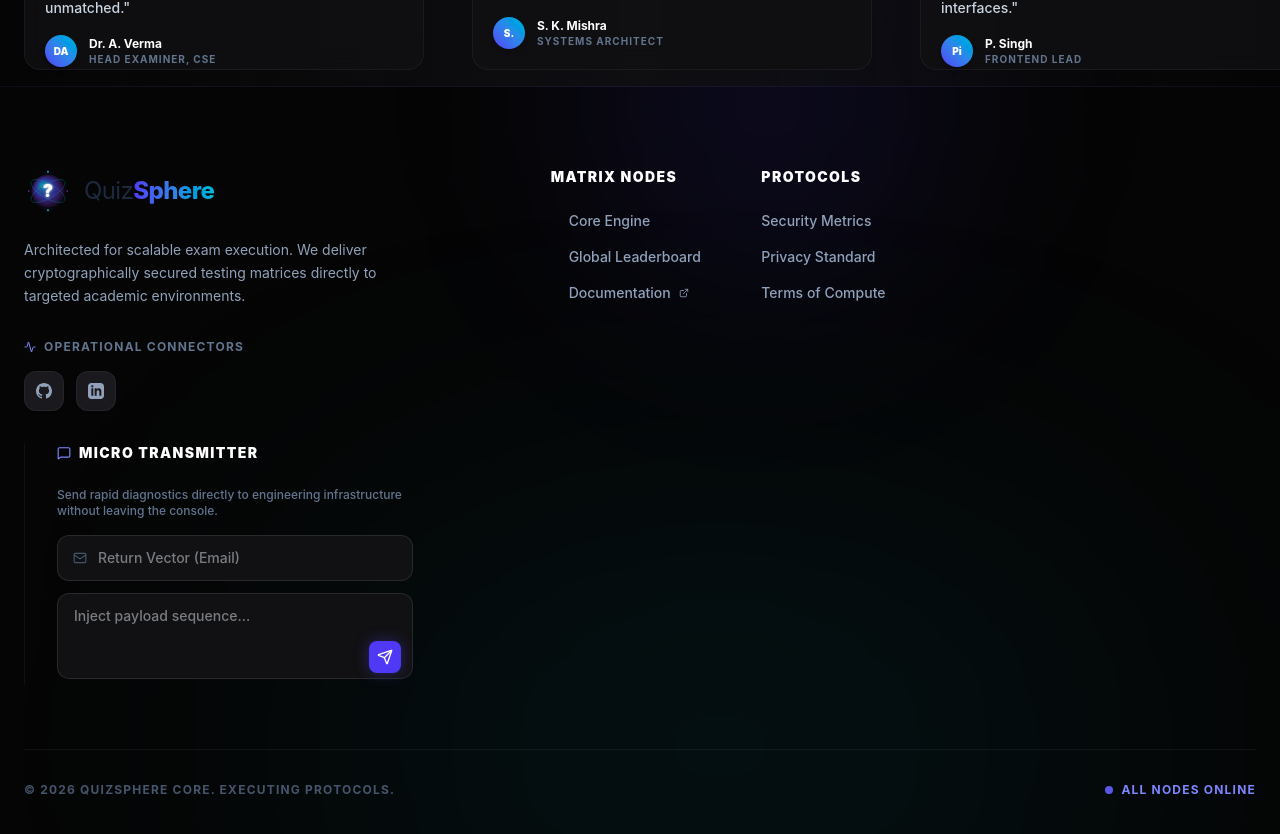
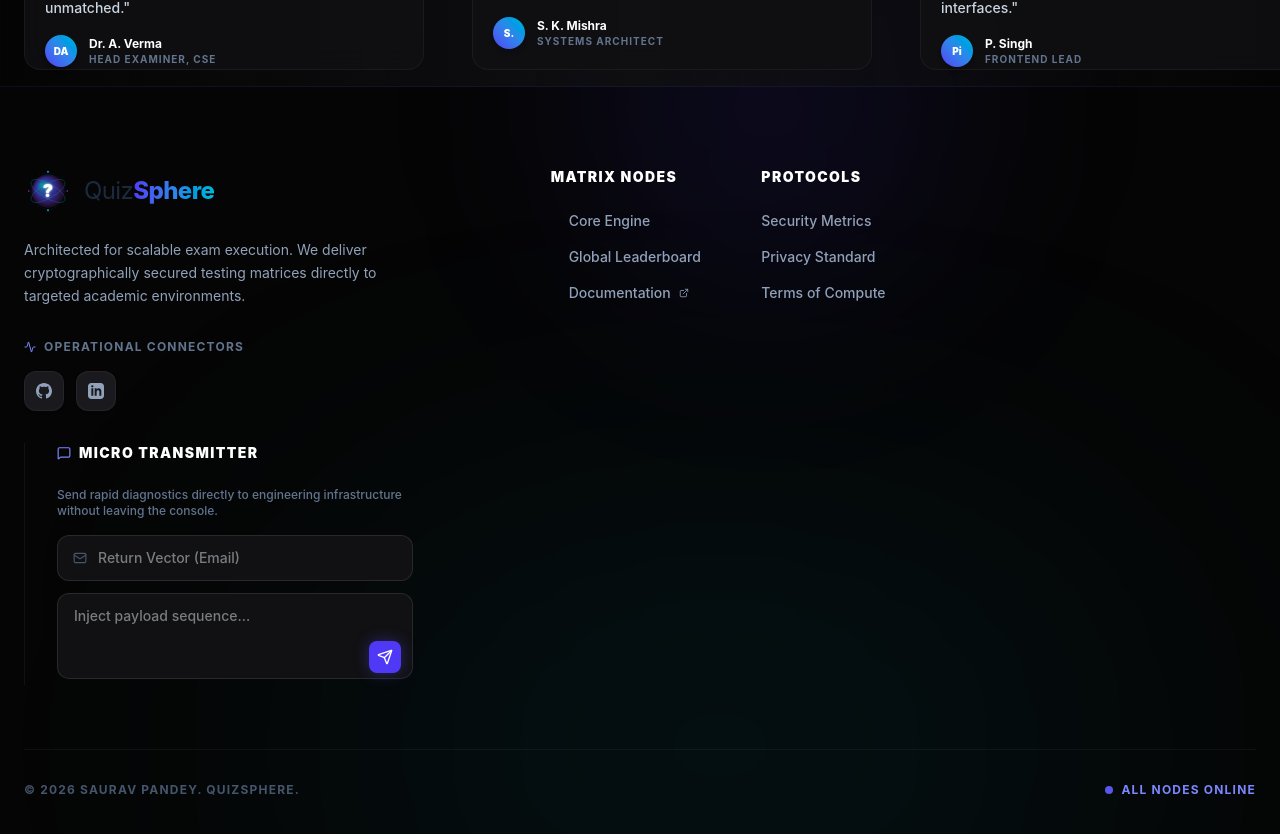
Before and after one commit to SauravPandey56/QuizApplication, a React (Vite) app in the folder frontend/: page /login in a window 1280 px wide. Shown: the part 696-1530 px from the top of the page. Built offline with nearby package versions, Linux system fonts and the light colour scheme.

Commit message:
components->layout->footer.jsx->copyright

```diff
--- a/frontend/src/components/layout/Footer.jsx
+++ b/frontend/src/components/layout/Footer.jsx
@@ -146,7 +146,7 @@ const Footer = ({ className = '' }) => {
          </div>
 
          <div className="border-t border-white/5 pt-8 flex flex-col md:flex-row justify-between items-center text-xs font-bold text-slate-600 uppercase tracking-widest">
-            <p>&copy; {new Date().getFullYear()} QuizSphere Core. Executing protocols.</p>
+            <p>&copy; {new Date().getFullYear()} Saurav Pandey. QuizSphere.</p>
             <p className="mt-4 md:mt-0 flex items-center text-indigo-400">
               <span className="w-2 h-2 rounded-full bg-indigo-500 mr-2 animate-pulse"></span>
               All nodes online
```
